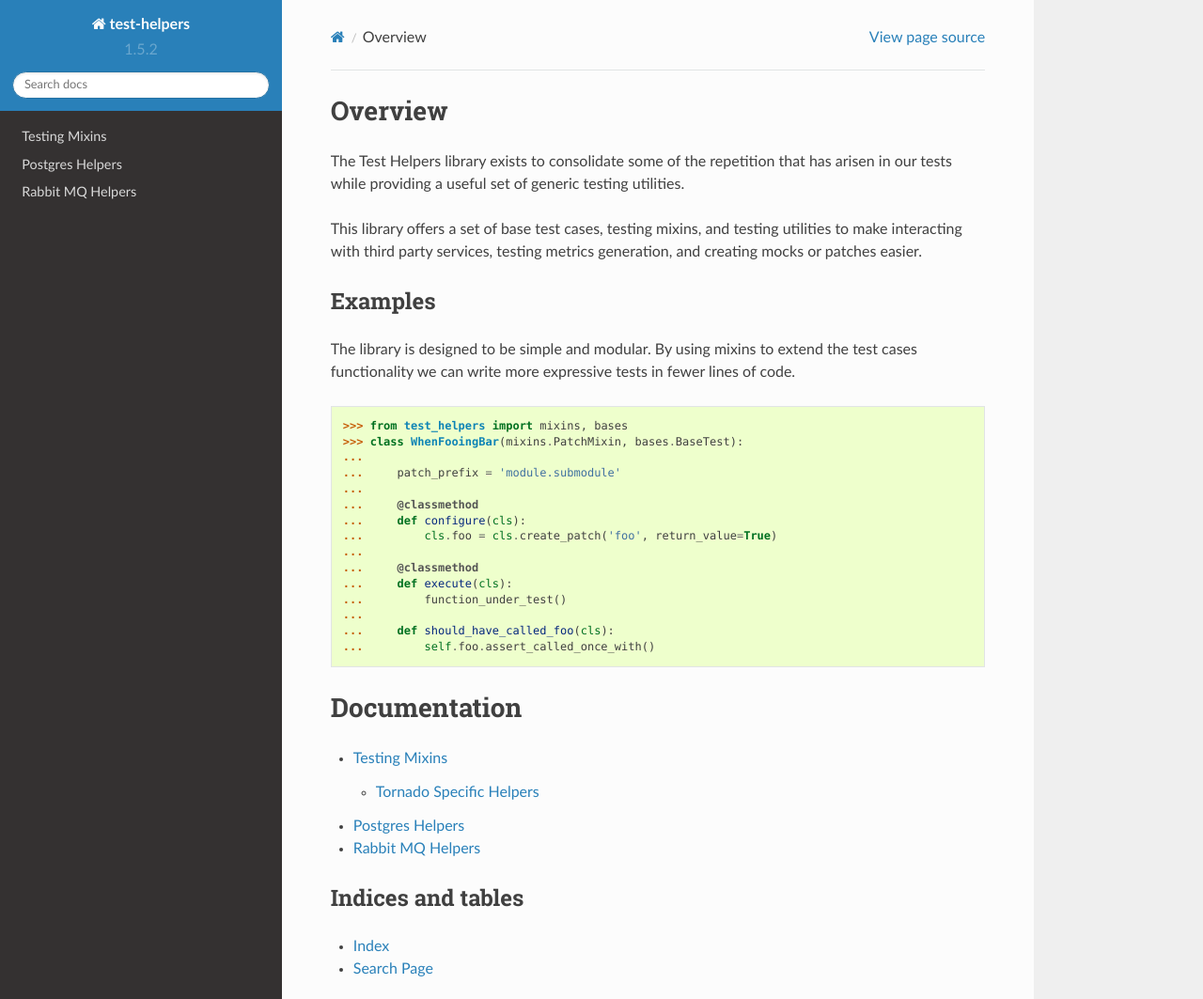
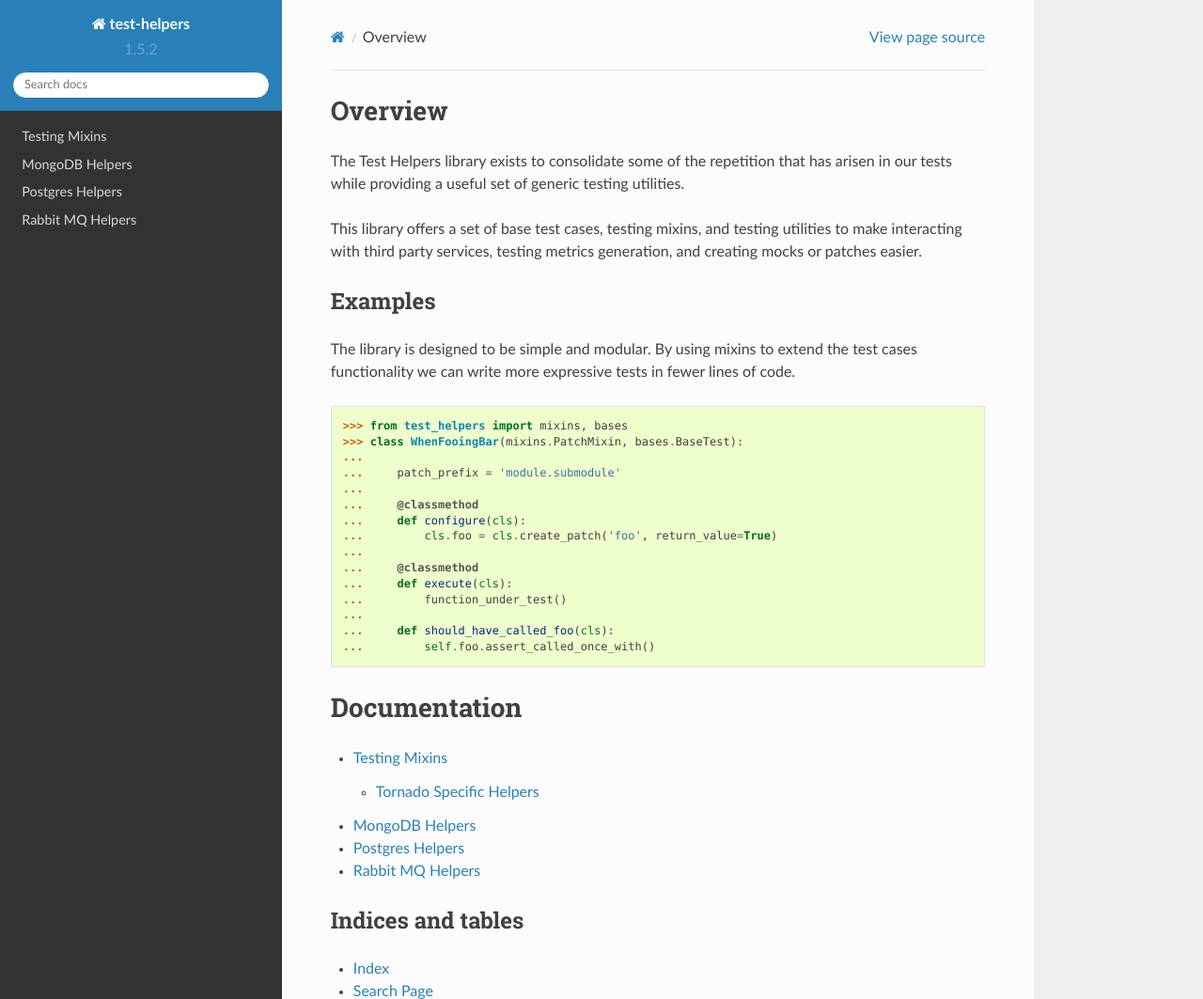
Before and after one commit to aweber/test-helpers, a Sphinx documentation site: the page built from docs/index.rst, in a window 1280 px wide and 1380 px high, cut to the strip 0-1063 px from the top of the window. Shown: the whole strip at 94% size. Built offline with Sphinx 7.4.7 and the Read the Docs theme 2.0.0, drawn with Linux system fonts in a browser that asks for light colours.

Commit message:
Add mongo to docs generation

```diff
--- a/docs/index.rst
+++ b/docs/index.rst
@@ -42,6 +42,7 @@ Documentation
 
    bases
    mixins
+   mongo
    postgres
    rabbit
    utils
--- /dev/null
+++ b/docs/mongo.rst
@@ -0,0 +1,5 @@
+MongoDB Helpers
+================
+
+.. autoclass:: test_helpers.mongo.TemporaryDatabase
+   :members:
```
